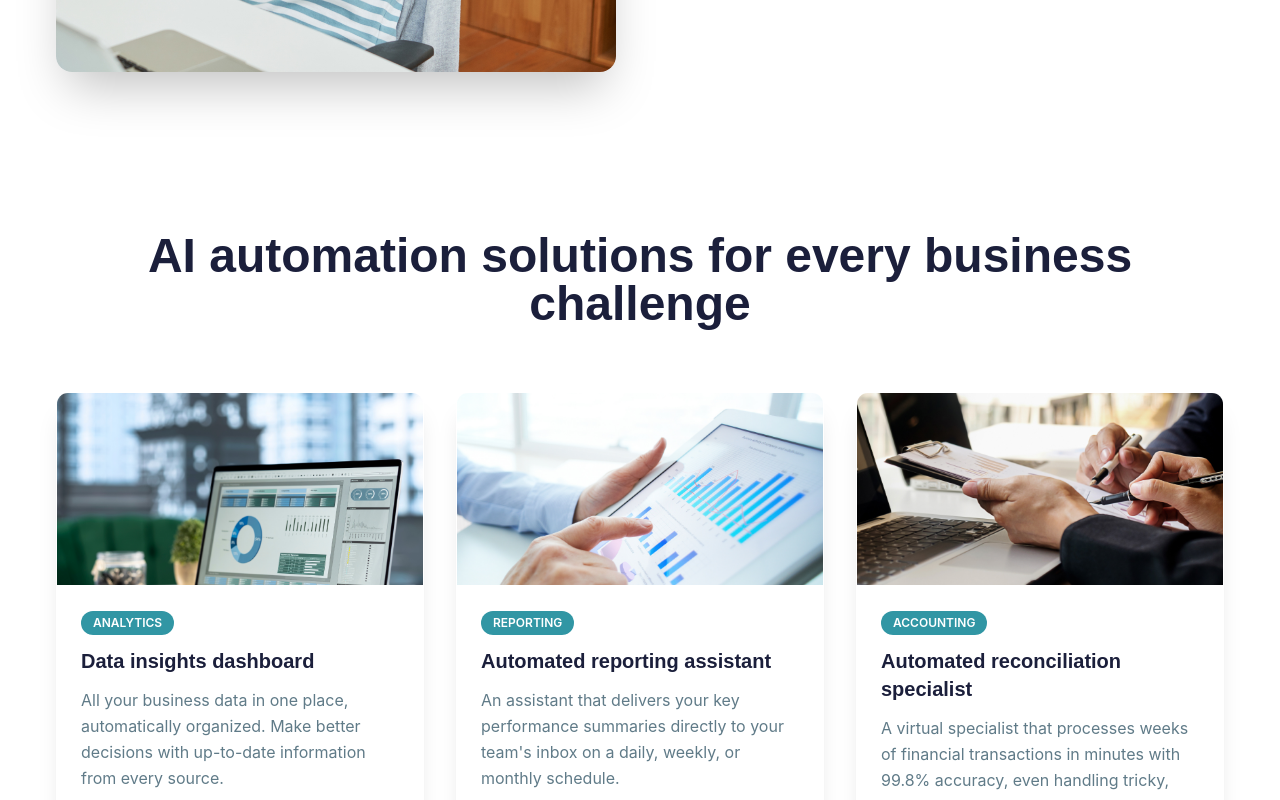
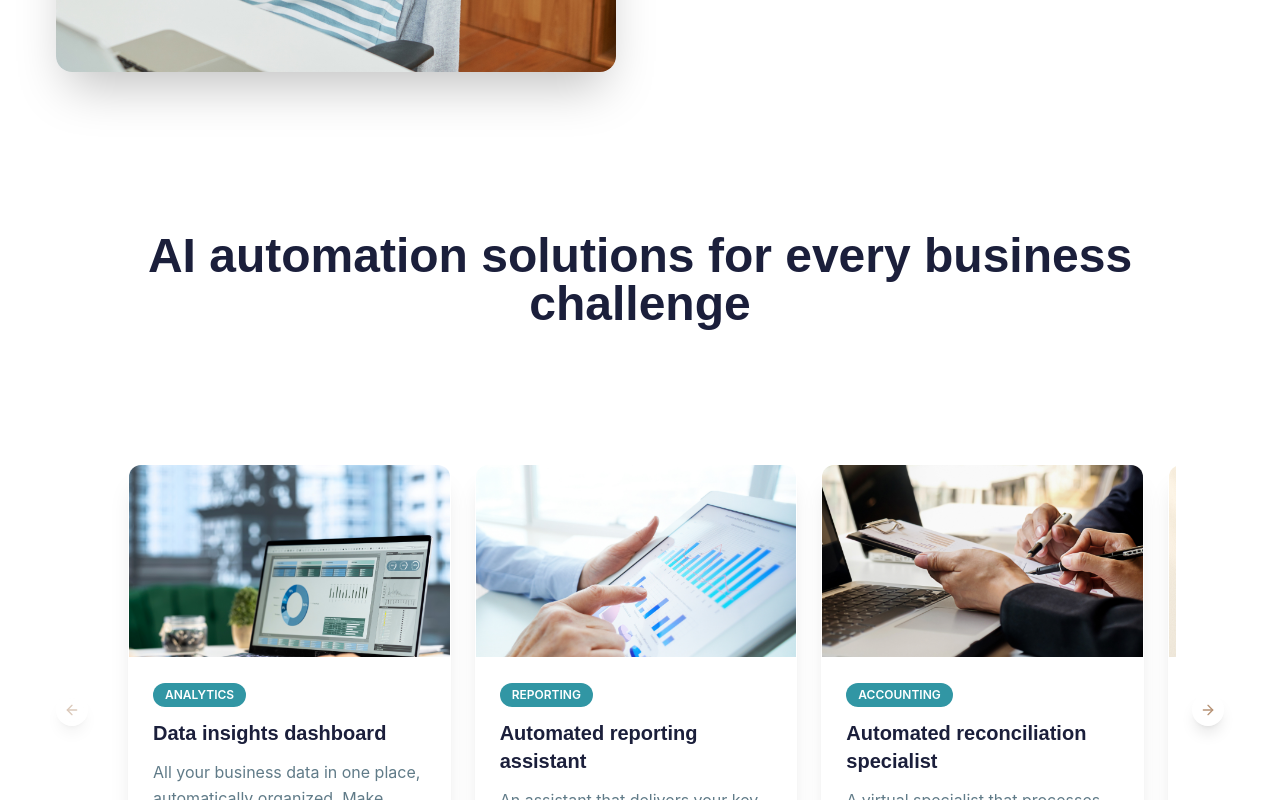
Before and after one commit to alexkocev/yoluko_website, a Next.js app: page /1 in a window 1280 px wide. Shown: the part 2000-2800 px from the top of the page. Built offline with nearby package versions, Linux system fonts and the light colour scheme; no server answers.

Commit message:
added carousell and left alignements for titles

```diff
--- a/src/components/ContactSection.tsx
+++ b/src/components/ContactSection.tsx
@@ -35,7 +35,7 @@ export const ContactSection = ({t, lang}: ContactSectionProps) => {
     <section id="contact" className="py-20 px-4 md:px-6 bg-yoluko-navy">
       <div className="container mx-auto max-w-7xl">
         {/* Header */}
-        <div className="text-center mb-6 animate-fade-in">
+        <div className="text-left mb-6 animate-fade-in">
           <p className="text-yoluko-orange text-sm sm:text-base font-semibold tracking-wider uppercase mb-4">
             {t.header}
           </p>
@@ -48,7 +48,7 @@ export const ContactSection = ({t, lang}: ContactSectionProps) => {
               t.title
             )}
           </h2>
-          <p className="text-lg sm:text-xl text-gray-300 leading-relaxed max-w-4xl mx-auto">
+          <p className="text-lg sm:text-xl text-gray-300 leading-relaxed max-w-4xl">
             {t.subtitle}
           </p>
         </div>
--- a/src/components/HeroSection.tsx
+++ b/src/components/HeroSection.tsx
@@ -39,9 +39,9 @@ export const HeroSection = ({ t }: HeroSectionProps) => {
 
       {/* Content */}
       <div className="relative z-20 container mx-auto">
-        <div className="flex items-center justify-center min-h-[80vh]">
-          {/* Centered Content */}
-          <div className="text-center space-y-8 animate-fade-in max-w-4xl">
+        <div className="flex items-center justify-start min-h-[80vh]">
+          {/* Left-aligned Content */}
+          <div className="text-left space-y-8 animate-fade-in max-w-4xl">
             <div className="space-y-6">
               <h1 className="text-4xl sm:text-5xl lg:text-6xl xl:text-7xl font-bold text-white leading-tight drop-shadow-lg">
                 {t.title}
--- a/src/components/SolutionsShowcase.tsx
+++ b/src/components/SolutionsShowcase.tsx
@@ -1,5 +1,13 @@
 "use client";
 import { Plus } from "lucide-react";
+import { useEffect, useRef } from "react";
+import {
+  Carousel,
+  CarouselContent,
+  CarouselItem,
+  CarouselNext,
+  CarouselPrevious,
+} from "@/components/ui/carousel";
 
 interface SolutionsShowcaseProps {
   t: {
@@ -18,6 +26,7 @@ interface SolutionsShowcaseProps {
 
 
 export const SolutionsShowcase = ({t}: SolutionsShowcaseProps) => {
+  const cardRefs = useRef<(HTMLDivElement | null)[]>([]);
 
   const images = [
     "/images/gallery dashboard.png",
@@ -42,6 +51,82 @@ export const SolutionsShowcase = ({t}: SolutionsShowcaseProps) => {
     }
   };
 
+  useEffect(() => {
+    const setEqualHeights = () => {
+      const cards = cardRefs.current.filter(Boolean) as HTMLDivElement[];
+      if (cards.length === 0) return;
+
+      // Reset heights to auto to get natural height
+      cards.forEach(card => {
+        card.style.height = 'auto';
+      });
+
+      // Wait for next frame to ensure layout is updated
+      requestAnimationFrame(() => {
+        // Get all card heights
+        const heights = cards.map(card => card.offsetHeight);
+        const maxHeight = Math.max(...heights);
+
+        // Set all cards to max height
+        cards.forEach(card => {
+          card.style.height = `${maxHeight}px`;
+        });
+      });
+    };
+
+    // Wait for images to load and DOM to be ready
+    const timeoutId = setTimeout(() => {
+      setEqualHeights();
+    }, 100);
+
+    // Handle image load events
+    const images = document.querySelectorAll('.glass-card img');
+    const imageLoadHandlers: (() => void)[] = [];
+
+    images.forEach((img) => {
+      const imageElement = img as HTMLImageElement;
+      const handler = () => setEqualHeights();
+      if (imageElement.complete) {
+        // Image already loaded
+        setEqualHeights();
+      } else {
+        imageElement.addEventListener('load', handler);
+        imageLoadHandlers.push(() => imageElement.removeEventListener('load', handler));
+      }
+    });
+
+    // Also set heights on window resize
+    const handleResize = () => {
+      setEqualHeights();
+    };
+    window.addEventListener('resize', handleResize);
+
+    // Use ResizeObserver to handle dynamic content changes
+    const resizeObserver = new ResizeObserver(() => {
+      setEqualHeights();
+    });
+
+    // Observe all cards
+    const observeCards = () => {
+      cardRefs.current.forEach(card => {
+        if (card) {
+          resizeObserver.observe(card);
+        }
+      });
+    };
+
+    // Observe after a short delay to ensure refs are set
+    const observeTimeoutId = setTimeout(observeCards, 200);
+
+    return () => {
+      clearTimeout(timeoutId);
+      clearTimeout(observeTimeoutId);
+      window.removeEventListener('resize', handleResize);
+      imageLoadHandlers.forEach(handler => handler());
+      resizeObserver.disconnect();
+    };
+  }, [solutions, t]);
+
   return (
     <section id="solutions" className="py-20 px-4 md:px-6 bg-white">
       <div className="container mx-auto">
@@ -51,21 +136,34 @@ export const SolutionsShowcase = ({t}: SolutionsShowcaseProps) => {
           </h2>
         </div>
 
-        <div className="grid md:grid-cols-2 lg:grid-cols-3 gap-8">
+        <div className="relative pb-12 px-4 md:px-8 lg:px-12 py-8">
+          <Carousel
+            opts={{
+              align: "start",
+              loop: false,
+            }}
+            className="w-full"
+          >
+            <CarouselContent className="-ml-2 md:-ml-4 pb-12 pt-8 px-4 md:px-6">
               {solutions.map((solution, index) => (
+                <CarouselItem
+                  key={index}
+                  className="pl-2 md:pl-4 basis-full md:basis-1/2 lg:basis-1/3 py-2 px-2"
+                >
                   <div
-              key={index}
-              className="glass-card overflow-hidden animate-fade-in"
-              style={{ animationDelay: `${index * 0.1}s` }}
+                    ref={(el) => {
+                      cardRefs.current[index] = el;
+                    }}
+                    className="glass-card animate-fade-in flex flex-col h-full rounded-xl"
                   >
-              <div className="relative h-48 overflow-hidden">
+                    <div className="relative h-48 overflow-hidden rounded-t-xl">
                       <img
                         src={solution.image}
                         alt={solution.title}
                         className="w-full h-full object-cover"
                       />
                     </div>
-              <div className="p-6">
+                    <div className="p-6 flex flex-col flex-1">
                       <div className="mb-3">
                         <span className="inline-block bg-yoluko-teal text-white text-xs font-semibold px-3 py-1 rounded-full">
                           {solution.category}
@@ -74,21 +172,28 @@ export const SolutionsShowcase = ({t}: SolutionsShowcaseProps) => {
                       <h3 className="text-lg sm:text-xl font-bold text-yoluko-navy mb-3">
                         {solution.title}
                       </h3>
-                <p className="text-yoluko-slate leading-relaxed">
+                      <p className="text-yoluko-slate leading-relaxed flex-1">
                         {solution.description}
                       </p>
                     </div>
                   </div>
+                </CarouselItem>
               ))}
 
               {/* Custom Solution Card */}
-          <div className="glass-card overflow-hidden animate-fade-in border-2 border-dashed border-yoluko-teal/50 bg-gradient-to-br from-yoluko-teal/10 to-white/10">
+              <CarouselItem className="pl-2 md:pl-4 basis-full md:basis-1/2 lg:basis-1/3 py-2 px-2">
+                <div
+                  ref={(el) => {
+                    cardRefs.current[solutions.length] = el;
+                  }}
+                  className="glass-card animate-fade-in border-2 border-dashed border-yoluko-teal/50 bg-gradient-to-br from-yoluko-teal/10 to-white/10 flex flex-col h-full rounded-xl"
+                >
                   <div className="h-48 flex items-center justify-center">
                     <div className="w-20 h-20 bg-yoluko-teal rounded-full flex items-center justify-center">
                       <Plus className="h-10 w-10 text-white" />
                     </div>
                   </div>
-            <div className="p-6">
+                  <div className="p-6 flex flex-col flex-1">
                     <div className="mb-3">
                       <span className="inline-block bg-yoluko-orange text-white text-xs font-semibold px-3 py-1 rounded-full">
                         {t.custom_solution_category}
@@ -97,7 +202,7 @@ export const SolutionsShowcase = ({t}: SolutionsShowcaseProps) => {
                     <h3 className="text-lg sm:text-xl font-bold text-yoluko-navy mb-3">
                       {t.custom_solution_title}
                     </h3>
-              <p className="text-yoluko-slate leading-relaxed mb-4">
+                    <p className="text-yoluko-slate leading-relaxed mb-4 flex-1">
                       {t.custom_solution_desc}
                     </p>
                     <button
@@ -108,6 +213,11 @@ export const SolutionsShowcase = ({t}: SolutionsShowcaseProps) => {
                     </button>
                   </div>
                 </div>
+              </CarouselItem>
+            </CarouselContent>
+            <CarouselPrevious className="left-2 md:-left-12" />
+            <CarouselNext className="right-2 md:-right-12" />
+          </Carousel>
         </div>
       </div>
     </section>
--- a/src/components/ui/carousel.tsx
+++ b/src/components/ui/carousel.tsx
@@ -155,11 +155,11 @@ const CarouselContent = React.forwardRef<
   const { carouselRef, orientation } = useCarousel()
 
   return (
-    <div ref={carouselRef} className="overflow-hidden">
+    <div ref={carouselRef} className="overflow-x-hidden overflow-y-visible">
       <div
         ref={ref}
         className={cn(
-          "flex",
+          "flex items-stretch",
           orientation === "horizontal" ? "-ml-4" : "-mt-4 flex-col",
           className
         )}
--- a/src/messages/en.json
+++ b/src/messages/en.json
@@ -82,7 +82,7 @@
     ],
     "custom_solution_category": "CUSTOM",
     "custom_solution_title": "Have a different challenge?",
-    "custom_solution_desc": "Don't see your specific need listed? If you can describe it, we can automate it. We build completely custom solutions for any business problem.",
+    "custom_solution_desc": "Don't see your specific need listed? We build completely custom solutions.",
     "custom_solution_cta": "Let's discuss your needs →"
   },
   "About": {
--- a/src/messages/fr.json
+++ b/src/messages/fr.json
@@ -82,7 +82,7 @@
     ],
     "custom_solution_category": "PERSONNALISÉ",
     "custom_solution_title": "Un autre défi?",
-    "custom_solution_desc": "Vous ne trouvez pas votre besoin spécifique dans la liste ? Si vous pouvez le décrire, nous pouvons l'automatiser. Nous créons des solutions sur mesure pour répondre à n'importe quelle problématique.",
+    "custom_solution_desc": "Vous ne trouvez pas votre besoin spécifique dans la liste ? Nous créons des solutions sur mesure pour répondre à n'importe quelle problématique.",
     "custom_solution_cta": "Discutons de vos besoins →"
   },
   "About": {
```
Lines whose indentation alone changed are shown as unchanged.
